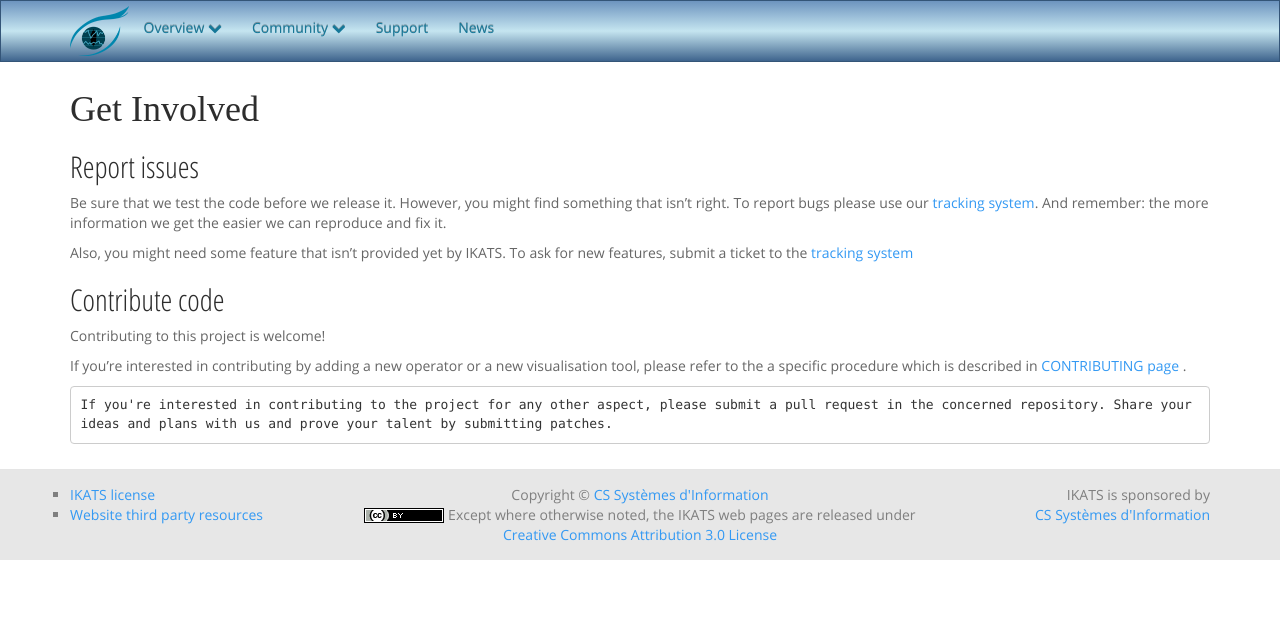
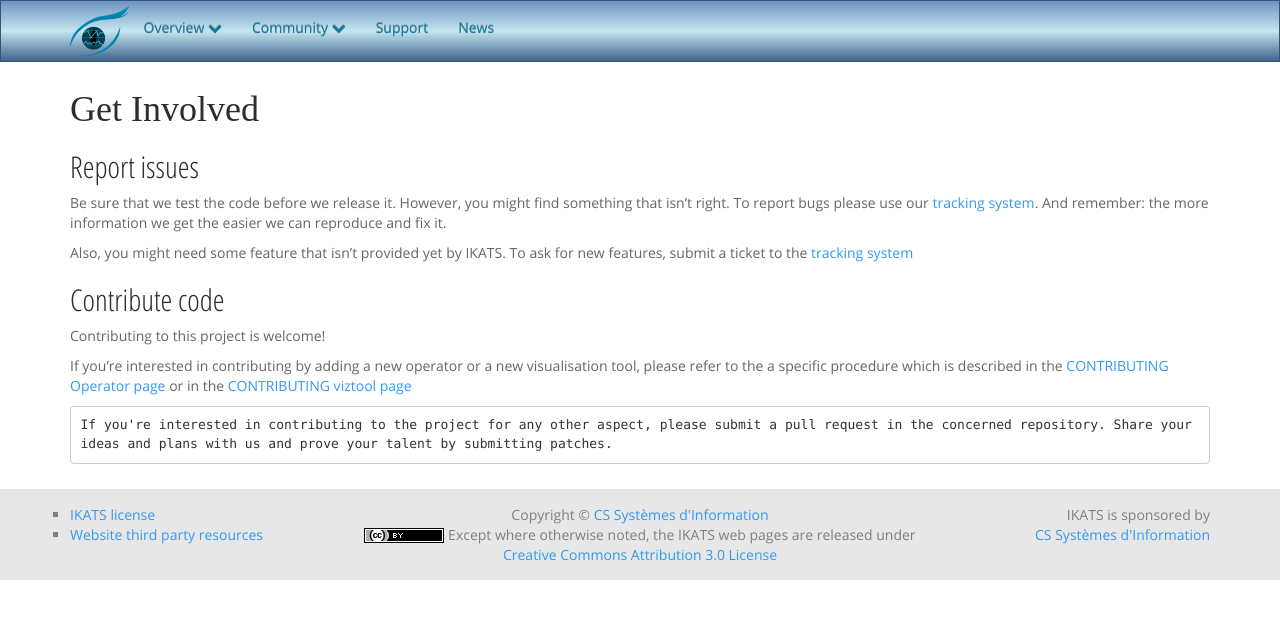
Before and after one commit to IKATS/ikats.github.io, a Jekyll site: the page built from contribute.md, in a window 1280 px wide. Shown: the top 619 px of the page. Built offline with Jekyll 4.4.1, drawn with Linux system fonts in a browser that asks for light colours; some web fonts are replaced.

Commit message:
Fix the contributing links

```diff
--- a/contribute.md
+++ b/contribute.md
@@ -25,7 +25,7 @@
 
   If you're interested in contributing by adding a new operator or  a new visualisation tool,
     please refer to the a specific procedure which is described
-    in <a href="https://github.com/IKATS/ikats.github.io/blob/master/CONTRIBUTING.website.md">CONTRIBUTING page </a>.
+    in the <a href="https://github.com/IKATS/ikats.github.io/blob/master/CONTRIBUTING.operator.md">CONTRIBUTING Operator page </a> or in the <a href="https://github.com/IKATS/ikats.github.io/blob/master/CONTRIBUTING.viztool.md">CONTRIBUTING viztool page </a>
 
     If you're interested in contributing to the project for any other aspect, please submit a pull request in the concerned repository.
 Share your ideas and plans with us and prove your talent by submitting patches.
```
